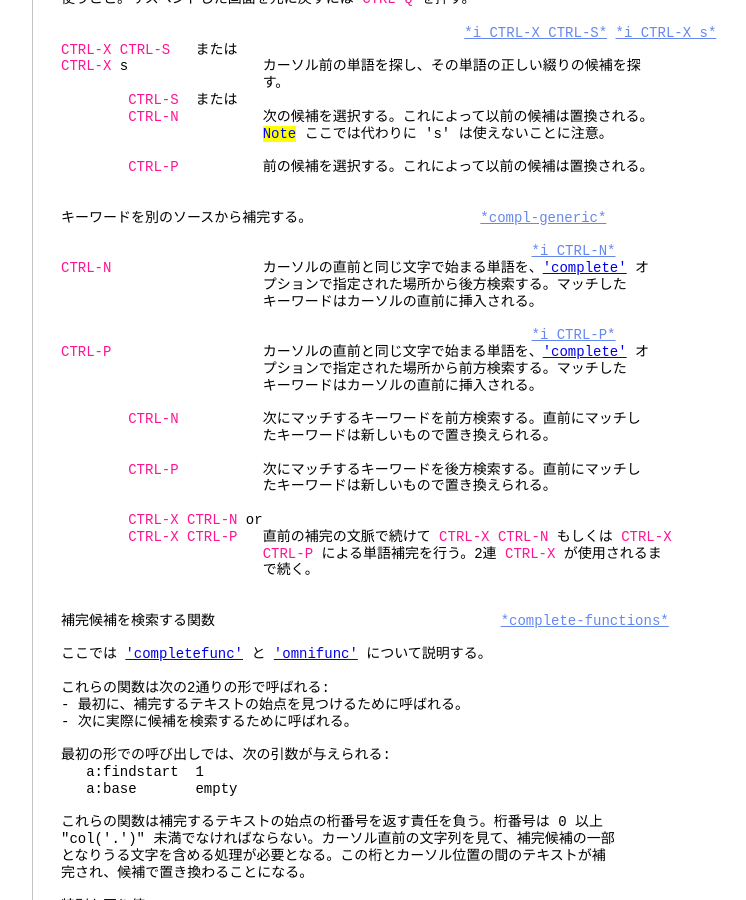
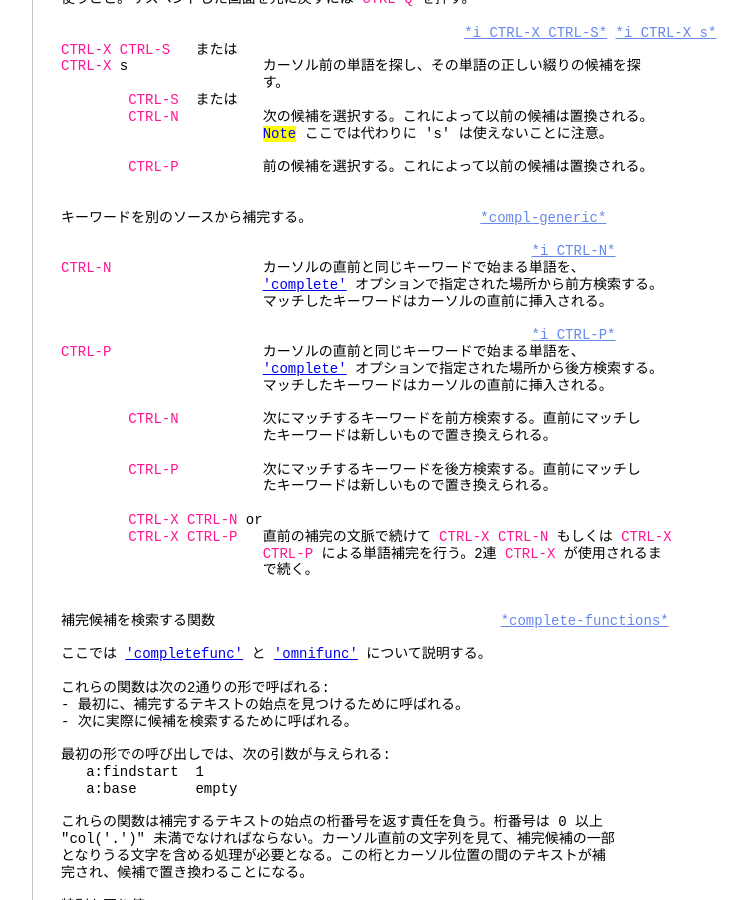
Before and after one commit to vim-jp/vimdoc-ja, a Jekyll site: the page built from insert.html, in a window 1280 px wide and 900 px high, scrolled down 15997 px. Shown: the whole window, without its empty margins (340-1086 px from the left). Built offline with Jekyll 4.4.1, drawn with Linux system fonts in a browser that asks for light colours; nearby versions of some CDN libraries; comment, search, counter and statistics services are not loaded.

Commit message:
Generated by Travis JOB 87.1
https://travis-ci.org/vim-jp/vimdoc-ja-working/builds/161321989

```diff
--- a/insert.html
+++ b/insert.html
@@ -957,14 +957,14 @@ C++ 用の最初のバージョンが存在する。<br>
 キーワードを別のソースから補完する。&nbsp;&nbsp;&nbsp;&nbsp;&nbsp;&nbsp;&nbsp;&nbsp;&nbsp;&nbsp;&nbsp;&nbsp;&nbsp;&nbsp;&nbsp;&nbsp;&nbsp;&nbsp;&nbsp;&nbsp;<a class="Constant" href="insert.html#compl-generic" name="compl-generic">*compl-generic*</a><br>
 <br>
 &nbsp;&nbsp;&nbsp;&nbsp;&nbsp;&nbsp;&nbsp;&nbsp;&nbsp;&nbsp;&nbsp;&nbsp;&nbsp;&nbsp;&nbsp;&nbsp;&nbsp;&nbsp;&nbsp;&nbsp;&nbsp;&nbsp;&nbsp;&nbsp;&nbsp;&nbsp;&nbsp;&nbsp;&nbsp;&nbsp;&nbsp;&nbsp;&nbsp;&nbsp;&nbsp;&nbsp;&nbsp;&nbsp;&nbsp;&nbsp;&nbsp;&nbsp;&nbsp;&nbsp;&nbsp;&nbsp;&nbsp;&nbsp;&nbsp;&nbsp;&nbsp;&nbsp;&nbsp;&nbsp;&nbsp;&nbsp;<a class="Constant" href="insert.html#i_CTRL-N" name="i_CTRL-N">*i_CTRL-N*</a><br>
-<span class="Special">CTRL-N</span>&nbsp;&nbsp;&nbsp;&nbsp;&nbsp;&nbsp;&nbsp;&nbsp;&nbsp;&nbsp;&nbsp;&nbsp;&nbsp;&nbsp;&nbsp;&nbsp;&nbsp;&nbsp;カーソルの直前と同じ文字で始まる単語を、<a class="Type" href="options.html#'complete'">'complete'</a>&nbsp;オ<br>
-&nbsp;&nbsp;&nbsp;&nbsp;&nbsp;&nbsp;&nbsp;&nbsp;&nbsp;&nbsp;&nbsp;&nbsp;&nbsp;&nbsp;&nbsp;&nbsp;&nbsp;&nbsp;&nbsp;&nbsp;&nbsp;&nbsp;&nbsp;&nbsp;プションで指定された場所から後方検索する。マッチした<br>
-&nbsp;&nbsp;&nbsp;&nbsp;&nbsp;&nbsp;&nbsp;&nbsp;&nbsp;&nbsp;&nbsp;&nbsp;&nbsp;&nbsp;&nbsp;&nbsp;&nbsp;&nbsp;&nbsp;&nbsp;&nbsp;&nbsp;&nbsp;&nbsp;キーワードはカーソルの直前に挿入される。<br>
+<span class="Special">CTRL-N</span>&nbsp;&nbsp;&nbsp;&nbsp;&nbsp;&nbsp;&nbsp;&nbsp;&nbsp;&nbsp;&nbsp;&nbsp;&nbsp;&nbsp;&nbsp;&nbsp;&nbsp;&nbsp;カーソルの直前と同じキーワードで始まる単語を、<br>
+&nbsp;&nbsp;&nbsp;&nbsp;&nbsp;&nbsp;&nbsp;&nbsp;&nbsp;&nbsp;&nbsp;&nbsp;&nbsp;&nbsp;&nbsp;&nbsp;&nbsp;&nbsp;&nbsp;&nbsp;&nbsp;&nbsp;&nbsp;&nbsp;<a class="Type" href="options.html#'complete'">'complete'</a>&nbsp;オプションで指定された場所から前方検索する。<br>
+&nbsp;&nbsp;&nbsp;&nbsp;&nbsp;&nbsp;&nbsp;&nbsp;&nbsp;&nbsp;&nbsp;&nbsp;&nbsp;&nbsp;&nbsp;&nbsp;&nbsp;&nbsp;&nbsp;&nbsp;&nbsp;&nbsp;&nbsp;&nbsp;マッチしたキーワードはカーソルの直前に挿入される。<br>
 <br>
 &nbsp;&nbsp;&nbsp;&nbsp;&nbsp;&nbsp;&nbsp;&nbsp;&nbsp;&nbsp;&nbsp;&nbsp;&nbsp;&nbsp;&nbsp;&nbsp;&nbsp;&nbsp;&nbsp;&nbsp;&nbsp;&nbsp;&nbsp;&nbsp;&nbsp;&nbsp;&nbsp;&nbsp;&nbsp;&nbsp;&nbsp;&nbsp;&nbsp;&nbsp;&nbsp;&nbsp;&nbsp;&nbsp;&nbsp;&nbsp;&nbsp;&nbsp;&nbsp;&nbsp;&nbsp;&nbsp;&nbsp;&nbsp;&nbsp;&nbsp;&nbsp;&nbsp;&nbsp;&nbsp;&nbsp;&nbsp;<a class="Constant" href="insert.html#i_CTRL-P" name="i_CTRL-P">*i_CTRL-P*</a><br>
-<span class="Special">CTRL-P</span>&nbsp;&nbsp;&nbsp;&nbsp;&nbsp;&nbsp;&nbsp;&nbsp;&nbsp;&nbsp;&nbsp;&nbsp;&nbsp;&nbsp;&nbsp;&nbsp;&nbsp;&nbsp;カーソルの直前と同じ文字で始まる単語を、<a class="Type" href="options.html#'complete'">'complete'</a>&nbsp;オ<br>
-&nbsp;&nbsp;&nbsp;&nbsp;&nbsp;&nbsp;&nbsp;&nbsp;&nbsp;&nbsp;&nbsp;&nbsp;&nbsp;&nbsp;&nbsp;&nbsp;&nbsp;&nbsp;&nbsp;&nbsp;&nbsp;&nbsp;&nbsp;&nbsp;プションで指定された場所から前方検索する。マッチした<br>
-&nbsp;&nbsp;&nbsp;&nbsp;&nbsp;&nbsp;&nbsp;&nbsp;&nbsp;&nbsp;&nbsp;&nbsp;&nbsp;&nbsp;&nbsp;&nbsp;&nbsp;&nbsp;&nbsp;&nbsp;&nbsp;&nbsp;&nbsp;&nbsp;キーワードはカーソルの直前に挿入される。<br>
+<span class="Special">CTRL-P</span>&nbsp;&nbsp;&nbsp;&nbsp;&nbsp;&nbsp;&nbsp;&nbsp;&nbsp;&nbsp;&nbsp;&nbsp;&nbsp;&nbsp;&nbsp;&nbsp;&nbsp;&nbsp;カーソルの直前と同じキーワードで始まる単語を、<br>
+&nbsp;&nbsp;&nbsp;&nbsp;&nbsp;&nbsp;&nbsp;&nbsp;&nbsp;&nbsp;&nbsp;&nbsp;&nbsp;&nbsp;&nbsp;&nbsp;&nbsp;&nbsp;&nbsp;&nbsp;&nbsp;&nbsp;&nbsp;&nbsp;<a class="Type" href="options.html#'complete'">'complete'</a>&nbsp;オプションで指定された場所から後方検索する。<br>
+&nbsp;&nbsp;&nbsp;&nbsp;&nbsp;&nbsp;&nbsp;&nbsp;&nbsp;&nbsp;&nbsp;&nbsp;&nbsp;&nbsp;&nbsp;&nbsp;&nbsp;&nbsp;&nbsp;&nbsp;&nbsp;&nbsp;&nbsp;&nbsp;マッチしたキーワードはカーソルの直前に挿入される。<br>
 <br>
 &nbsp;&nbsp;&nbsp;&nbsp;&nbsp;&nbsp;&nbsp;&nbsp;<span class="Special">CTRL-N</span>&nbsp;&nbsp;&nbsp;&nbsp;&nbsp;&nbsp;&nbsp;&nbsp;&nbsp;&nbsp;次にマッチするキーワードを前方検索する。直前にマッチし<br>
 &nbsp;&nbsp;&nbsp;&nbsp;&nbsp;&nbsp;&nbsp;&nbsp;&nbsp;&nbsp;&nbsp;&nbsp;&nbsp;&nbsp;&nbsp;&nbsp;&nbsp;&nbsp;&nbsp;&nbsp;&nbsp;&nbsp;&nbsp;&nbsp;たキーワードは新しいもので置き換えられる。<br>
```
